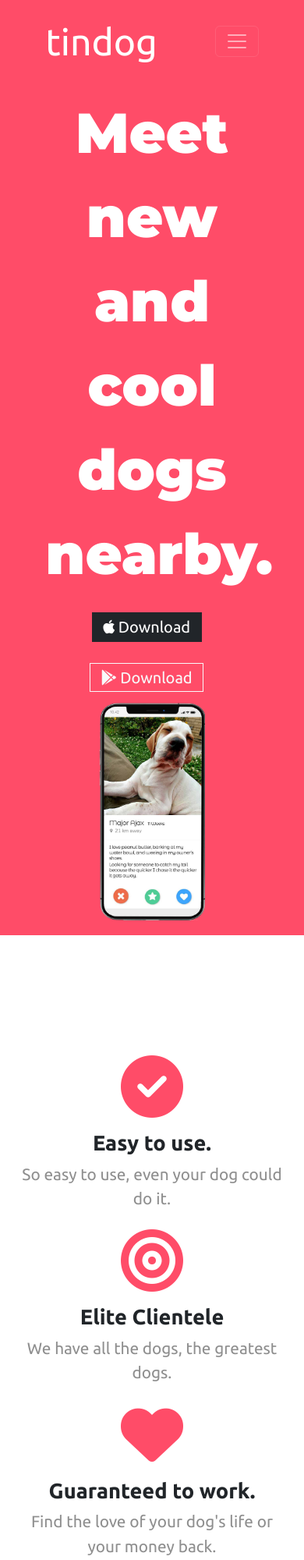
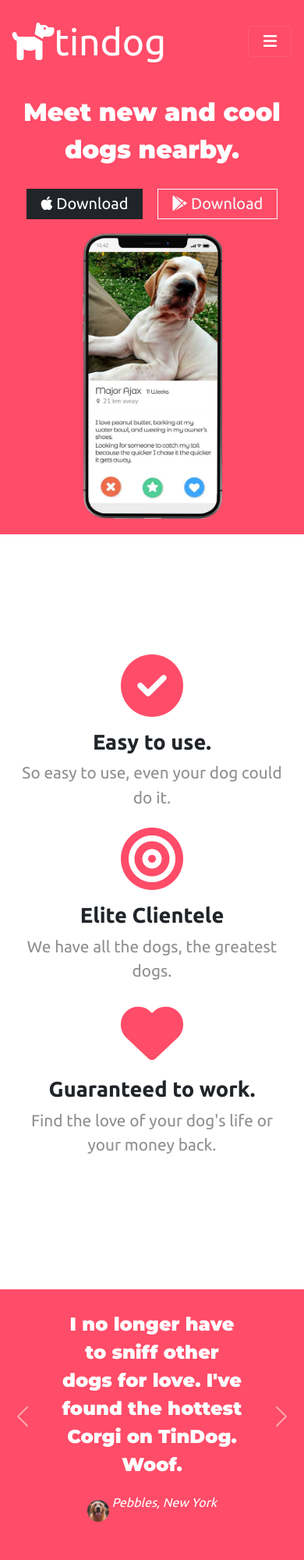
Before and after one commit to stefandovedan22/TinDog, a plain HTML site: page index.html in a window 390 px wide. Shown: the top 2000 px of the page at 78% size. Drawn offline with nearby package versions, Linux system fonts and the light colour scheme.

Commit message:
Mobile view fixes

```diff
--- a/css/styles.css
+++ b/css/styles.css
@@ -9,14 +9,26 @@ body {
 h1 {
       font-family: 'Montserrat', sans-serif;
       font-size: 4.5rem;
-      /* font-size: 5vw; */
+      /* font-size: 4.5vw; */
       color: white;
       font-weight: 900;
       line-height: 1.5;
 }
 
+@media (max-width: 500px) {
+      h1 {
+            font-size: 2rem;
+      }
+}
+
 .container-fluid {
       padding: 1% 15% 5% 15%;
+}
+
+@media (max-width: 992px) {
+      .container-fluid {
+            padding: 1% 4% 5% 4%;
+      }
 }
 
 .navbar {
@@ -26,6 +38,17 @@ h1 {
 
 .navbar-brand {
       font-size: 3rem;
+}
+
+.navbar-toggler-icon {
+      background-image: none;
+}
+
+.navbar-toggler-icon::before {
+      font-family: FontAwesome;
+      content: "\f0c9";
+      color: white;
+      line-height: 1.5;
 }
 
 .nav-link {
@@ -39,7 +62,7 @@ h1 {
 }
 
 .download-btn {
-      margin: 5% 5% 5% 0;
+      margin: 5% 2% 5% 2%;
       padding: 1% 5% 1% 5%;
 }
 
@@ -56,7 +79,7 @@ h1 {
       .title-image {
             position: absolute;
             transform: rotate(0);
-            width: 350px;
+            width: 300px;
             right: 15%;
       }
 }
@@ -70,6 +93,7 @@ h1 {
             position: static;
             transform: rotate(0);
             width: 50%;
+            right: 0;
       }
 }
 
@@ -120,13 +144,21 @@ h1 {
       line-height: 1.5;
 }
 
+@media (max-width: 500px) {
+      .sub3-h2 {
+            font-family: 'Montserrat';
+            font-weight: 700;
+            font-size: 1.5rem;
+            line-height: 1.5;
+      }
+}
+
 .sub3-img {
       border-radius: 50%;
       width: 12%;
       margin-top: 8%;
 }
 
-/* Section 4 */
 #press {
       background-color: #ff4c68;
       padding-bottom: 2%;
@@ -137,9 +169,17 @@ h1 {
       padding: 7% 20%;
 }
 
+/* Section 4 */
 .sec4-img {
       width: 10%;
       margin: 50px 30px 20px 30px;
+}
+
+@media (max-width: 500px) {
+      .sec4-img {
+            width: 10%;
+            margin: 50px 15px 20px 15px;
+      }
 }
 
 /* Section 5 */
@@ -169,6 +209,12 @@ h1 {
       font-size: 3.5rem;
 }
 
+@media (max-width: 500px) {
+      .h2-5 {
+            font-size: 2rem;
+      }
+}
+
 .h3-5 {
       font-weight: 600;
 }
@@ -194,6 +240,16 @@ h1 {
       padding: 10px 40px;
 }
 
+@media (max-width: 500px) {
+      .sub6-h3 {
+            font-size: 1.5rem;
+      }
+
+      .download1-btn {
+            scale: 0.8;
+      }
+}
+
 /* Section 7 */
 #footer {
       margin: 5% auto;
@@ -211,3 +267,11 @@ h1 {
       font-size: 1.3rem;
       margin: auto 1%;
 }
+
+@media (max-width: 500px) {
+      .sub7-p, .footer-link {
+            font-size: 0.7rem;
+      }
+
+
+}
--- a/index.html
+++ b/index.html
@@ -25,10 +25,8 @@
 
 			<!-- Nav Bar -->
 			<nav class="navbar navbar-expand-lg navbar-dark">
-				<a class="navbar-brand" href="">tindog</a>
-				<button class="navbar-toggler" type="button" data-bs-toggle="collapse"
-					data-bs-target="#navbarSupportedContent" aria-controls="navbarSupportedContent"
-					aria-expanded="false" aria-label="Toggle navigation">
+				<a class="navbar-brand" href=""><i class="fa-solid fa-dog"></i>tindog</a>
+				<button class="navbar-toggler" type="button" data-bs-toggle="collapse" data-bs-target="#navbarSupportedContent" aria-controls="navbarSupportedContent" aria-expanded="false" aria-label="Toggle navigation">
 					<span class="navbar-toggler-icon"></span>
 				</button>
 				<div class="collapse navbar-collapse" id="navbarSupportedContent">
```
Also changed, not shown: images/techcrunch.png (added).
